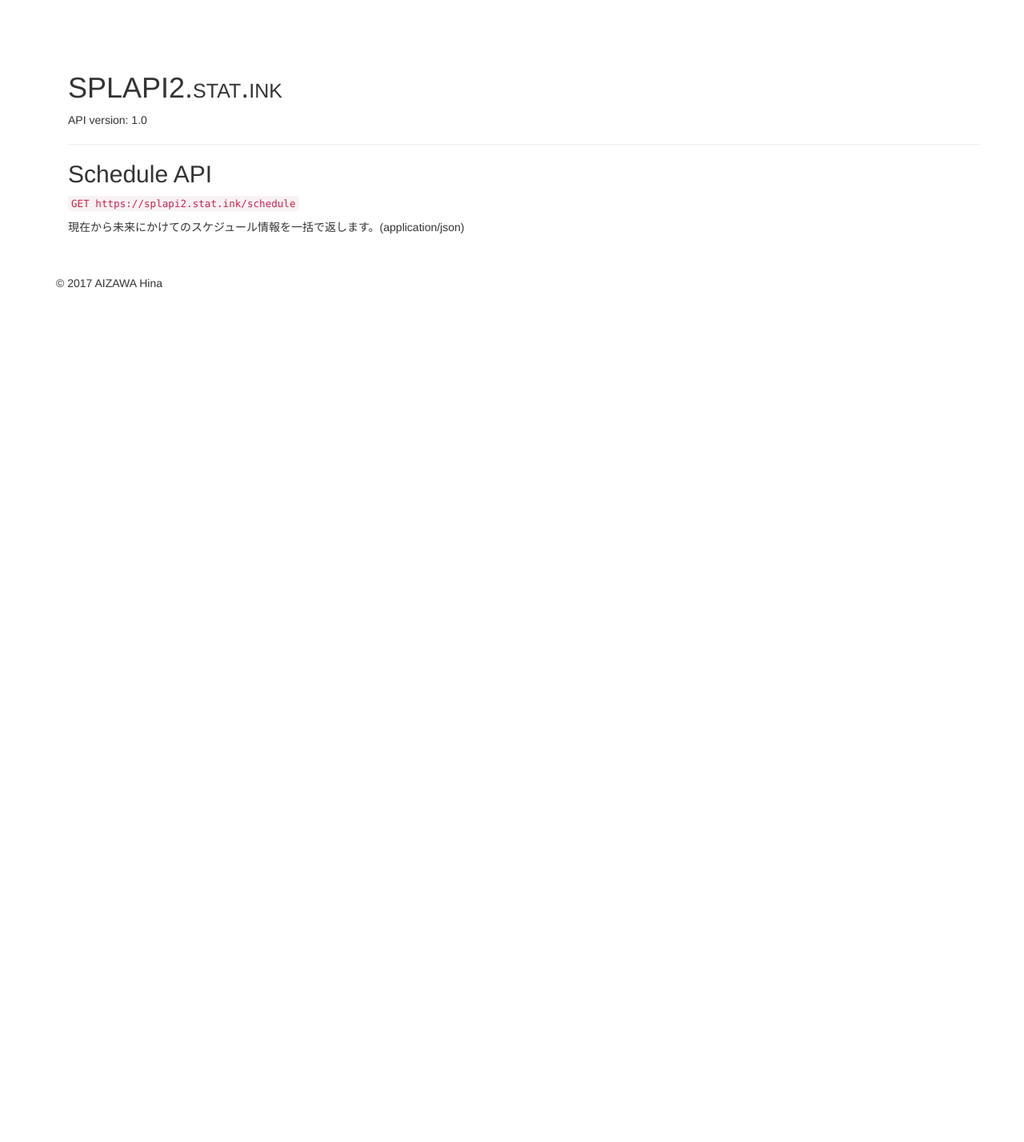
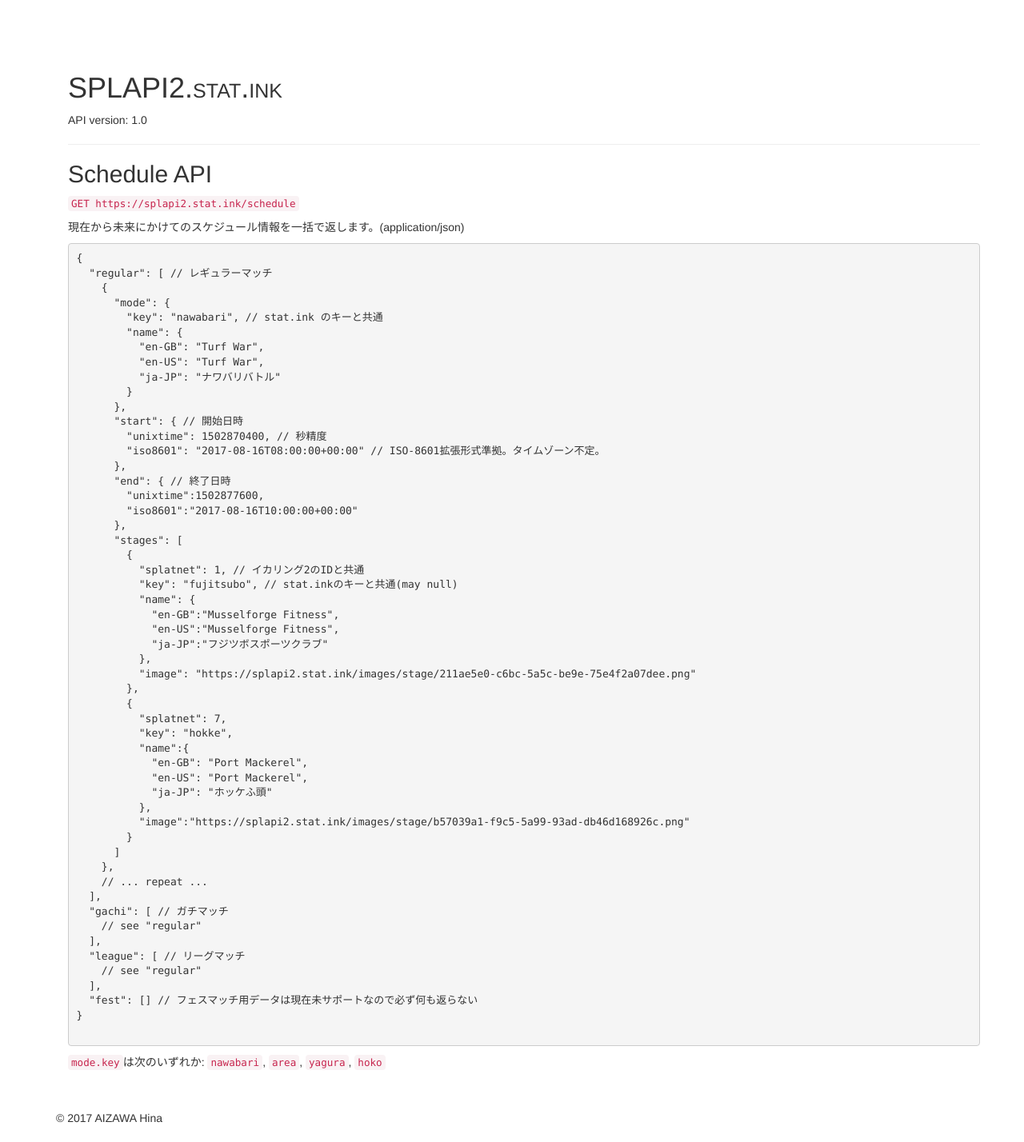
Before and after one commit to fetus-hina/splapi2.stat.ink, a Yii app: template views/site/index.php in a window 1280 px wide. Shown: the whole page at 80% size. Before the commit the page ends 360 px from the top, so only its background shows below. Run offline with PHP 8.4 and a stand-in for Yii, Linux system fonts and the light colour scheme; the template is opened without the code that fills it, so the values that code supplies are empty; some libraries are stand-ins or nearby versions.

Commit message:
update API doc
Signed-off-by: AIZAWA Hina <hina@bouhime.com>

```diff
--- a/views/site/index.php
+++ b/views/site/index.php
@@ -14,4 +14,61 @@ $this->title = 'SPLAPI2';
   <p>
     現在から未来にかけてのスケジュール情報を一括で返します。(application/json)
   </p>
+  <pre>
+{
+  "regular": [ // レギュラーマッチ
+    {
+      "mode": {
+        "key": "nawabari", // stat.ink のキーと共通
+        "name": {
+          "en-GB": "Turf War",
+          "en-US": "Turf War",
+          "ja-JP": "ナワバリバトル"
+        }
+      },
+      "start": { // 開始日時
+        "unixtime": 1502870400, // 秒精度
+        "iso8601": "2017-08-16T08:00:00+00:00" // ISO-8601拡張形式準拠。タイムゾーン不定。
+      },
+      "end": { // 終了日時
+        "unixtime":1502877600,
+        "iso8601":"2017-08-16T10:00:00+00:00"
+      },
+      "stages": [
+        {
+          "splatnet": 1, // イカリング2のIDと共通
+          "key": "fujitsubo", // stat.inkのキーと共通(may null)
+          "name": {
+            "en-GB":"Musselforge Fitness",
+            "en-US":"Musselforge Fitness",
+            "ja-JP":"フジツボスポーツクラブ"
+          },
+          "image": "https://splapi2.stat.ink/images/stage/211ae5e0-c6bc-5a5c-be9e-75e4f2a07dee.png"
+        },
+        {
+          "splatnet": 7,
+          "key": "hokke",
+          "name":{
+            "en-GB": "Port Mackerel",
+            "en-US": "Port Mackerel",
+            "ja-JP": "ホッケふ頭"
+          },
+          "image":"https://splapi2.stat.ink/images/stage/b57039a1-f9c5-5a99-93ad-db46d168926c.png"
+        }
+      ]
+    },
+    // ... repeat ...
+  ],
+  "gachi": [ // ガチマッチ
+    // see "regular"
+  ],
+  "league": [ // リーグマッチ
+    // see "regular"
+  ],
+  "fest": [] // フェスマッチ用データは現在未サポートなので必ず何も返らない
+}
+  </pre>
+  <p>
+    <code>mode.key</code>は次のいずれか: <code>nawabari</code>, <code>area</code>, <code>yagura</code>, <code>hoko</code>
+  </p>
 </div>
```
